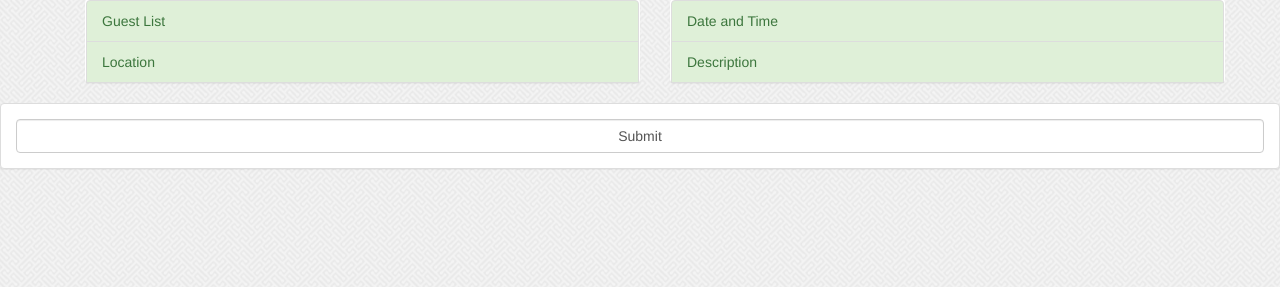
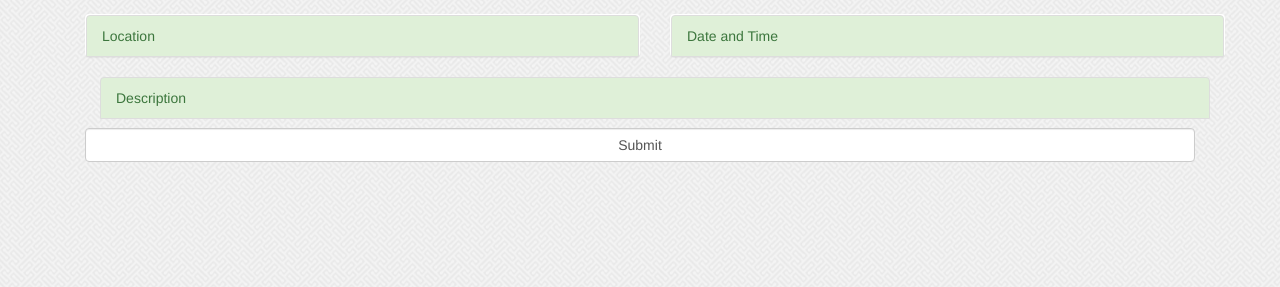
Before and after one commit to Wayne-Jones/2014NYUHacks, a PHP site: page /createEvent.php in a window 1280 px wide. Shown: the part 513-800 px from the top of the page. Run offline with PHP 8.4, Linux system fonts and the light colour scheme; grey boxes labelled with a size stand in for pictures from a placeholder-image service; some libraries are stand-ins or nearby versions.

Commit message:
Final Edits to Create Event Form

```diff
--- a/createEvent.php
+++ b/createEvent.php
@@ -115,9 +115,9 @@
       <!-- end carousel -->
 
 
-      <div class="container" id="a-content">
-        <div class="row target" id="a-row">
-          <div class="col-md-6 col-sm-5" id="a-left">
+        <div class="container" id="a-content">
+          <div class="row target" id="a-row">
+            <div class="col-md-6 col-sm-5" id="a-left">
 
             <!-- SideBar/GuestList -->
             <div class="container" id="a-content">
@@ -125,10 +125,6 @@
                 <div class="col-md-6 col-sm-5" id="a-left">
                   <div id="MainMenu">
                     <div class="list-group panel">
-                      <a href="#demo3" class="list-group-item list-group-item-success" data-toggle="collapse" data-parent="#MainMenu">Guest List</a>
-                      <div class="collapse" id="demo3">
-                        <a href="" class="list-group-item"> Insert List of People Here.</a>
-                      </div>
                       <a href="#demo4" class="list-group-item list-group-item-success" data-toggle="collapse" data-parent="#MainMenu">Location</a>
                       <div class="collapse" id="demo4">
                         <div class="list-group-item">
@@ -151,12 +147,6 @@
                           <input class="form-control" type="text" id="time" placeholder="Time">
                         </div>
                       </div>
-                      <a href="#demo2" class="list-group-item list-group-item-success" data-toggle="collapse" data-parent="#MainMenu">Description</a>
-                      <div class="collapse" id="demo2">
-                        <div class="list-group-item">
-                          <input type="text" class="form-control" id="description" placeholder="Description">
-                        </div>
-                      </div>
 
                     </div>
                   </div>
@@ -165,6 +155,13 @@
             </div>
           </div>
         </div>
+        <div class="col-md-12 col-sm-12" id="a-right" style="margin-left: 15px; margin-bottom: 10px;">
+        <a href="#demo2" class="list-group-item list-group-item-success" data-toggle="collapse" data-parent="#MainMenu">Description</a>
+                  <div class="collapse" id="demo2">
+                    <div class="list-group-item">
+                          <input type="text" class="form-control" id="description" placeholder="Description">
+                        </div>
+                      </div>
       </div>
     <!-- /Date/Time/Description -->
 
@@ -181,12 +178,9 @@
     </div>
     <!-- /Accept/Decline -->
 
-
-    <div class="panel panel-default">
       <div class="panel-body">
         <input type="submit" class="form-control">
       </div>
-    </div>
   </form>
   </body>
 </html>
--- a/css/style.css
+++ b/css/style.css
@@ -113,3 +113,7 @@ tr:after{
 .carousel-caption{
   z-index: 0;
 }
+
+#myCarousel{
+  margin-bottom: 15px;
+}
```
